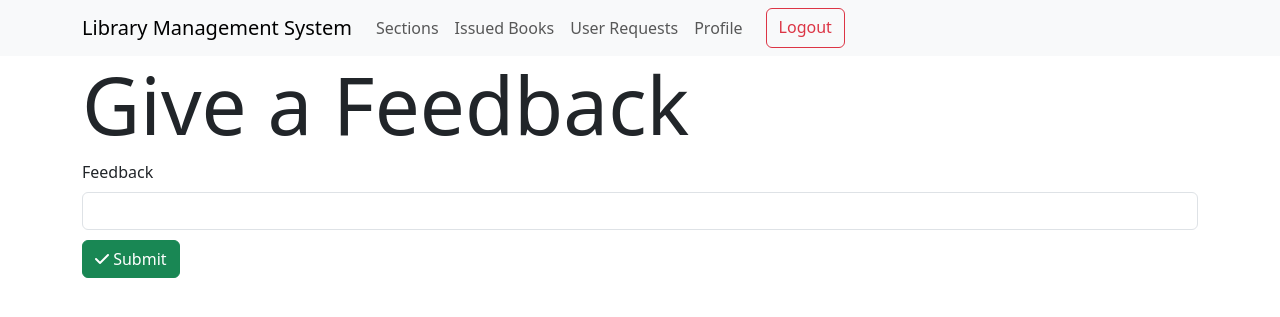
After one commit to rajarshiroydev/modern_application_development_1, a Flask app: page /give_feedbacks in a window 1280 px wide. The commit adds this page. Shown: the top 317 px of the page. Run offline with Flask 3, Linux system fonts and the light colour scheme; the visitor is signed in with stand-in values (Sample User, id 1).

Commit message:
made html and routes for give and show feedbacks

```diff
--- a/app.py
+++ b/app.py
@@ -7,6 +7,5 @@ import routes
 import models
 import api
 
-
 if __name__ == "__main__":
     app.run(debug=True)
--- a/routes.py
+++ b/routes.py
@@ -623,4 +623,22 @@ def return_book(id):
     return redirect(url_for("issued_books_user"))
 
 
-# -----------------------------------------------------------------------------
+# ----------------------------------Feedbacks------------------------------------------- #
+
+
+@app.route("/give_feedbacks")
+@auth_required
+def give_feedbacks():
+    return render_template("give_feedbacks.html")
+
+
+# @app.route("/give_feedbacks")
+# @auth_required
+# def give_feedbacks_post():
+#     return render_template("give_feedbacks.html")
+
+
+@app.route("/show_feedbacks")
+@admin_required
+def show_feedbacks():
+    return "hello"
--- /dev/null
+++ b/templates/give_feedbacks.html
@@ -0,0 +1,20 @@
+{% extends "layout.html" %}
+
+{% block title %}
+Give Feedbacks
+{% endblock %}
+
+{% block content %}
+<h1 class="display-1">Give a Feedback</h1>
+
+<form action="" class="form">
+    <div class="form-group">
+        <label for="name" class="form-label">Feedback</label>
+        <input type="text" name="name" id="name" class="form-control">
+    </div>
+    <button type="submit" class="btn btn-success" style="margin-top: 10px">
+        <i class="fas fa-check"></i>
+        Submit
+    </button>
+</form>
+{% endblock %}x
--- a/templates/section/add.html
+++ b/templates/section/add.html
@@ -17,4 +17,4 @@ Add section
         Add
     </button>
 </form>
-{% endblock %}
+{% endblock %}x
--- a/templates/section/show.html
+++ b/templates/section/show.html
@@ -36,6 +36,10 @@ Books of Section {{section.name}}
                     <i class="fas fa-trash"></i>
                     Delete
                 </a>
+                <a href="{{url_for('show_feedbacks')}}" class="btn btn-warning">
+                    <i class="fas fa-star"></i>
+                    Feedbacks
+                </a>
             </td>
         </tr>
         {% endfor %}
--- /dev/null
+++ b/templates/show_feedbacks.html
@@ -0,0 +1,5 @@
+{% extends "layout.html" %}
+
+{% block content %}
+<h1 class="display-1">Reviews</h1>
+{% endblock content %}
```
Also changed, not shown: templates/library.html (+7 -1 lines).
